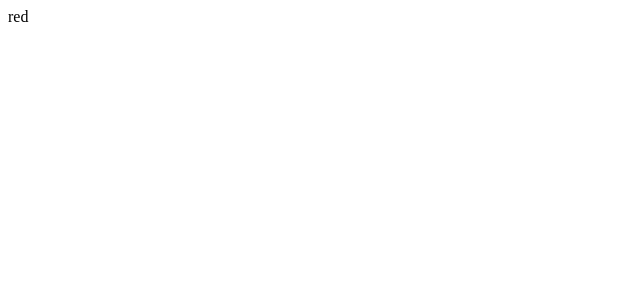
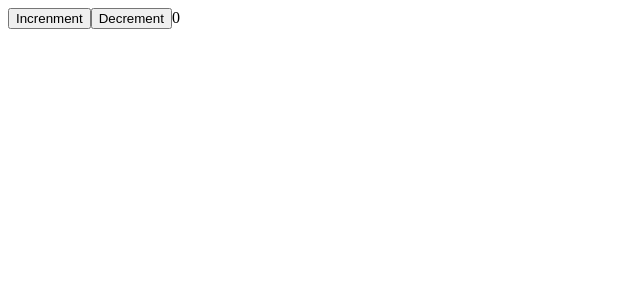
Before and after one commit to joliest/typescript-react-and-redux, a React (Create React App) app: page / in a window 1280 px wide. Shown: the top 300 px of the page, without its empty margins (0-640 px from the left). Built offline with nearby package versions, Linux system fonts and the light colour scheme.

Commit message:
initialized state
Details about the hidden issue when initializing the state in constructor vs initializing it in property level:
https://docs.google.com/document/d/1U13Z42pAdi1dc6lzc6v1Yuc_s2szTmTSP7g3I4Bxta4/edit#heading=h.vfi08s7p8ywh

```diff
--- a/src/index.tsx
+++ b/src/index.tsx
@@ -6,8 +6,27 @@ interface AppProps {
 }
 
 class App extends React.Component<AppProps> {
+  state = { counter: 0 };
+  constructor(props: AppProps) {
+    super(props);
+  }
+
+  onIncrement = (): void => {
+    this.setState({ counter: this.state.counter + 1 });
+  }
+
+  onDecrement = (): void => {
+    this.setState({ counter: this.state.counter - 1 });
+  }
+
   render() {
-    return <div>{this.props.color}</div>;
+    return (
+      <div>
+        <button onClick={this.onIncrement}>Increnment</button>
+        <button onClick={this.onDecrement}>Decrement</button>
+        {this.state.counter}
+      </div>
+    )
   }
 }
 
```
